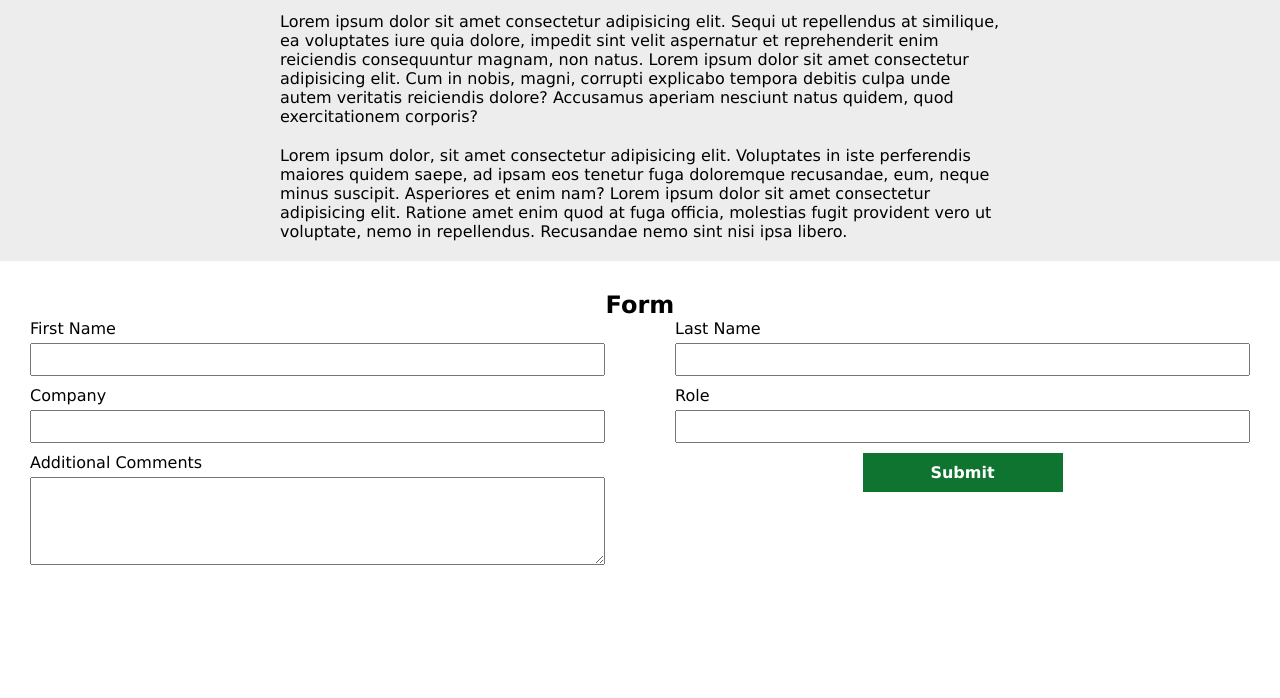
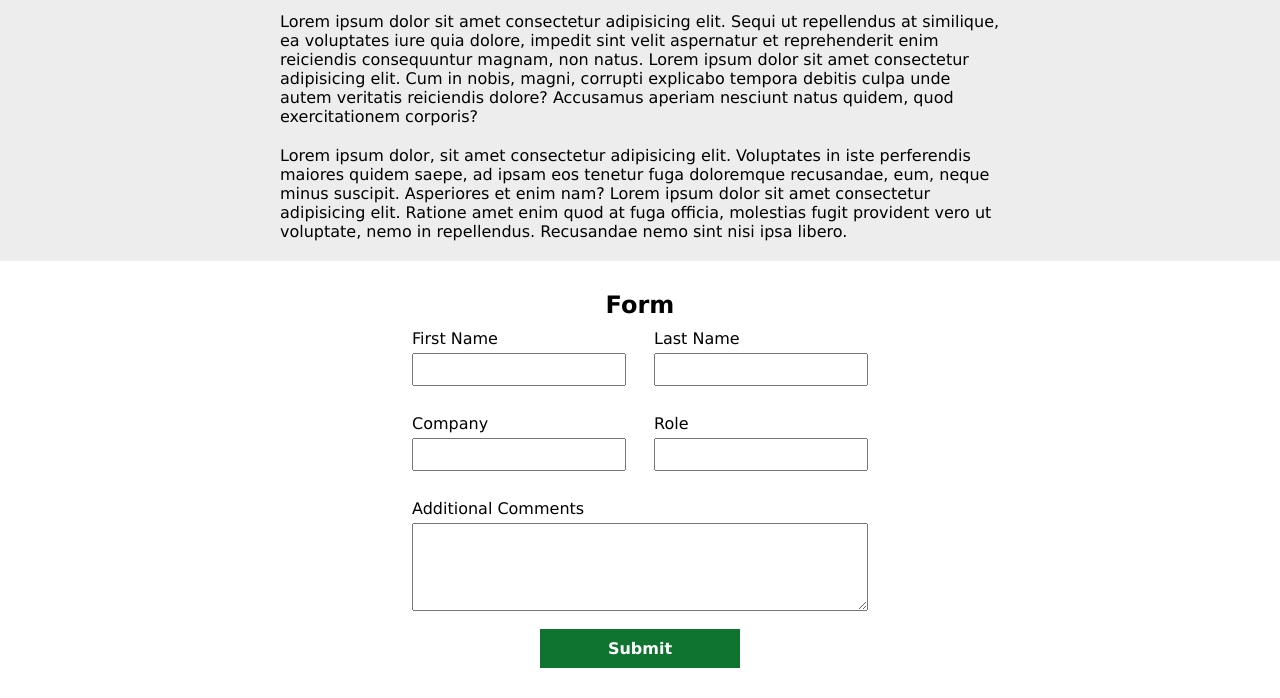
Before and after one commit to kathleenmerc/zymo-research-assignment, a plain HTML site: page index.html in a window 1280 px wide. Shown: the part 713-1411 px from the top of the page. Before the commit the page ends 1308 px from the top, so only its background shows below. Drawn offline with Linux system fonts and the light colour scheme.

Commit message:
style: add media queries for contact section and form

```diff
--- a/index.html
+++ b/index.html
@@ -92,29 +92,30 @@
 
     <!-- Contact Section -->
     <section id="contact-section">
+      <div id="contact-section-wrapper">
         <h3>Form</h3>
         <form action="">
-        <div class="form-fields">
+          <div class="form-fields" id="first-name-wrapper">
             <label for="first-name">First Name</label>
             <input name="first-name" type="text" id="first-name" required />
           </div>
 
-        <div class="form-fields">
+          <div class="form-fields" id="last-name-wrapper">
             <label for="last-name">Last Name</label>
             <input name="last-name" type="text" id="last-name" required />
           </div>
 
-        <div class="form-fields">
+          <div class="form-fields" id="company-wrapper">
             <label for="company">Company</label>
             <input name="company" type="text" id="company" required />
           </div>
 
-        <div class="form-fields">
+          <div class="form-fields" id="role-wrapper">
             <label for="role">Role</label>
             <input name="role" type="text" id="role" required />
           </div>
 
-        <div class="form-fields">
+          <div class="form-fields" id="additional-comments-wrapper">
             <label for="additional-comments">Additional Comments</label>
             <textarea
               name="additional-comments"
@@ -128,6 +129,7 @@
             <button type="submit">Submit</button>
           </div>
         </form>
+      </div>
     </section>
   </body>
 </html>
--- a/style.css
+++ b/style.css
@@ -204,11 +204,36 @@ form button {
   }
 
   /*  Contact Section  */
+  #contact-section-wrapper {
+    display: flex;
+    flex-direction: column;
+    align-items: center;
+    justify-content: center;
+    padding: 0px 30px;
+  }
+
   form {
     display: grid;
     grid-template-columns: 1fr 1fr;
-    gap: 10px;
+    gap: 8px;
     font-size: 16px;
+    max-width: 700px;
+  }
+
+  .form-fields {
+    padding: 10px;
+  }
+
+  #additional-comments-wrapper {
+    grid-row: 3;
+    grid-column-start: 1;
+    grid-column-end: 3;
+  }
+
+  #submit-button-wrapper {
+    grid-row: 4;
+    grid-column-start: 1;
+    grid-column-end: 3;
   }
 }
 
@@ -245,5 +270,6 @@ form button {
   #about-wrapper {
     max-width: 800px;
   }
+
   /*  Contact Section  */
 }
```
Lines whose indentation alone changed are shown as unchanged.
